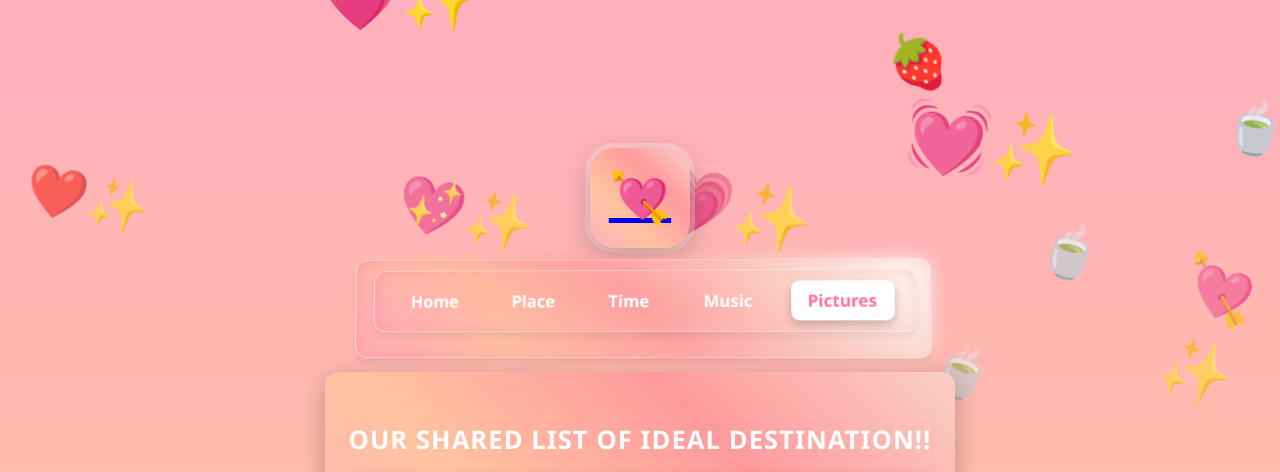
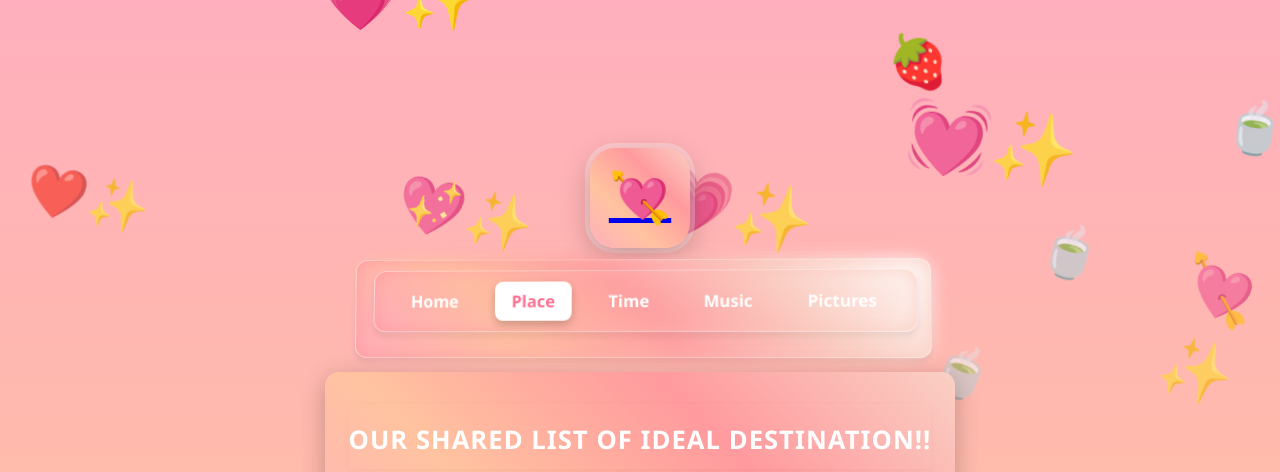
Before and after one commit to renobyte00/web, a plain HTML site: page place.html in a window 1280 px wide. Shown: the top 472 px of the page. Drawn offline with Linux system fonts and the light colour scheme.

Commit message:
Update place.html

```diff
--- a/place.html
+++ b/place.html
@@ -16,10 +16,10 @@
     <div class="navtab">
         <div class="navtab">
     <a href="homepage.html">Home</a>
-    <a href="place.html">Place</a>
+    <a class="active" href="place.html">Place</a>
     <a href="time.html">Time</a>
     <a href="music.html">Music</a>
-    <a class="active" href="scrapbook.html">Pictures</a>
+    <a  href="scrapbook.html">Pictures</a>
   </div>
     </div>
 
```
